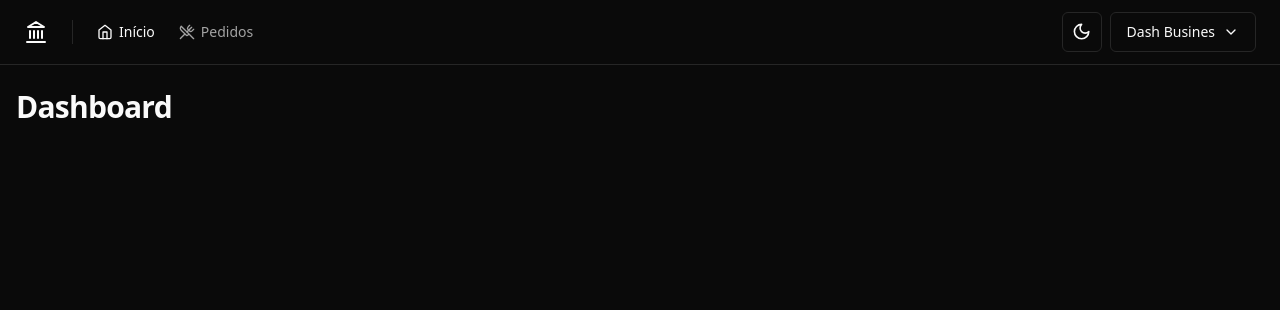
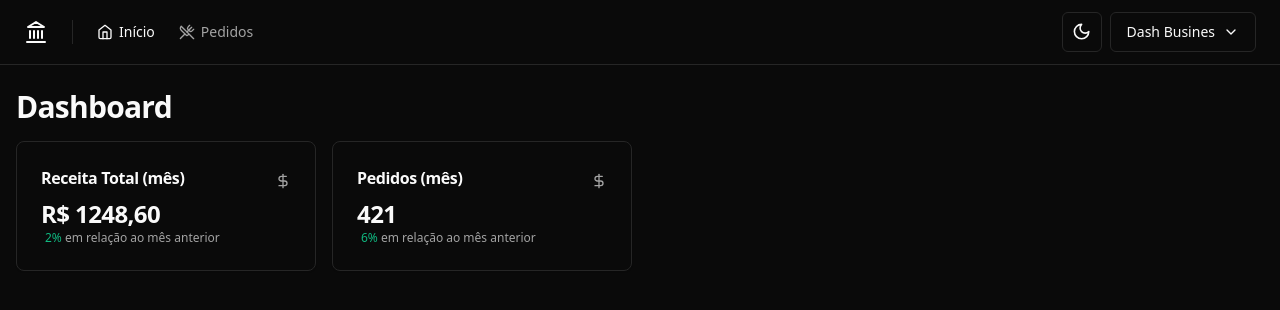
Before and after one commit to Inacioluz/dashboard-busines, a React (Vite) app: page / in a window 1280 px wide. Shown: the top 310 px of the page. Built offline with nearby package versions, Linux system fonts and the light colour scheme.

Commit message:
criando cards

```diff
--- a/src/pages/app/dashboard/dashboard.tsx
+++ b/src/pages/app/dashboard/dashboard.tsx
@@ -1,4 +1,7 @@
 import { Helmet } from 'react-helmet-async'
+
+import { MonthOrdersAmountCard } from './month-orders-amount-card'
+import { MonthRevenueCard } from './month-revenue-card'
 
 export function Dashboard() {
   return (
@@ -7,7 +10,10 @@ export function Dashboard() {
       <div className="flex flex-col gap-4">
         <h1 className="text-3xl font-bold tracking-tight">Dashboard</h1>
 
-        <div className="grid grid-cols-4 gap-4"></div>
+        <div className="grid grid-cols-4 gap-4">
+          <MonthRevenueCard />
+          <MonthOrdersAmountCard />
+        </div>
       </div>
     </>
   )
--- /dev/null
+++ b/src/pages/app/dashboard/month-orders-amount-card.tsx
@@ -0,0 +1,25 @@
+import { DollarSign } from 'lucide-react'
+
+import { Card, CardContent, CardHeader, CardTitle } from '@/components/ui/card'
+
+export function MonthOrdersAmountCard() {
+  return (
+    <>
+      <Card>
+        <CardHeader className="flex-row items-center justify-between space-x-0 pb-2">
+          <CardTitle className="text-base font-semibold">
+            Pedidos (mês)
+          </CardTitle>
+          <DollarSign className="h-4 w-4 text-muted-foreground" />
+        </CardHeader>
+        <CardContent className="space-x-1">
+          <span className="text-2xl font-bold tracking-tight">421</span>
+          <p className="text-xs text-muted-foreground">
+            <span className="text-emerald-500">6% </span>
+            em relação ao mês anterior
+          </p>
+        </CardContent>
+      </Card>{' '}
+    </>
+  )
+}
--- /dev/null
+++ b/src/pages/app/dashboard/month-revenue-card.tsx
@@ -0,0 +1,25 @@
+import { DollarSign } from 'lucide-react'
+
+import { Card, CardContent, CardHeader, CardTitle } from '@/components/ui/card'
+
+export function MonthRevenueCard() {
+  return (
+    <>
+      <Card>
+        <CardHeader className="flex-row items-center justify-between space-x-0 pb-2">
+          <CardTitle className="text-base font-semibold">
+            Receita Total (mês)
+          </CardTitle>
+          <DollarSign className="h-4 w-4 text-muted-foreground" />
+        </CardHeader>
+        <CardContent className="space-x-1">
+          <span className="text-2xl font-bold tracking-tight">R$ 1248,60</span>
+          <p className="text-xs text-muted-foreground">
+            <span className="text-emerald-500">2% </span>
+            em relação ao mês anterior
+          </p>
+        </CardContent>
+      </Card>
+    </>
+  )
+}
```
